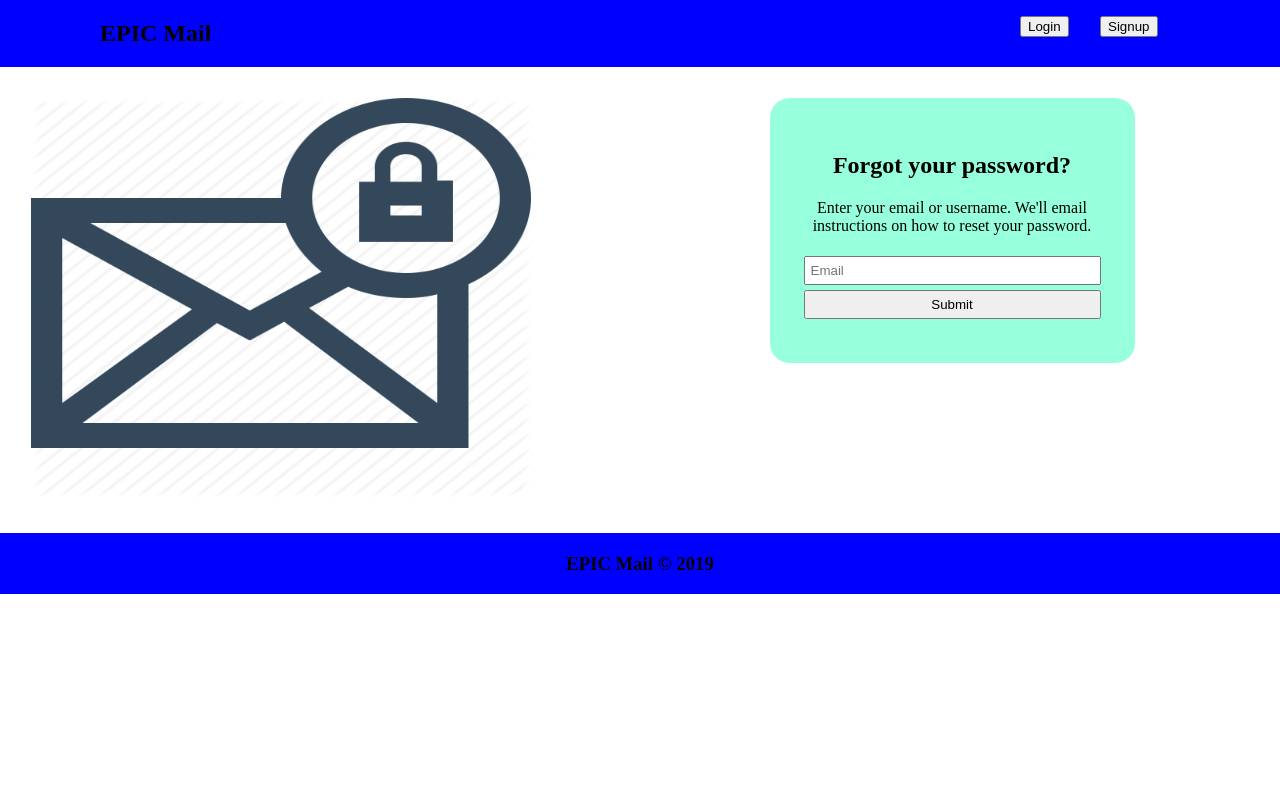
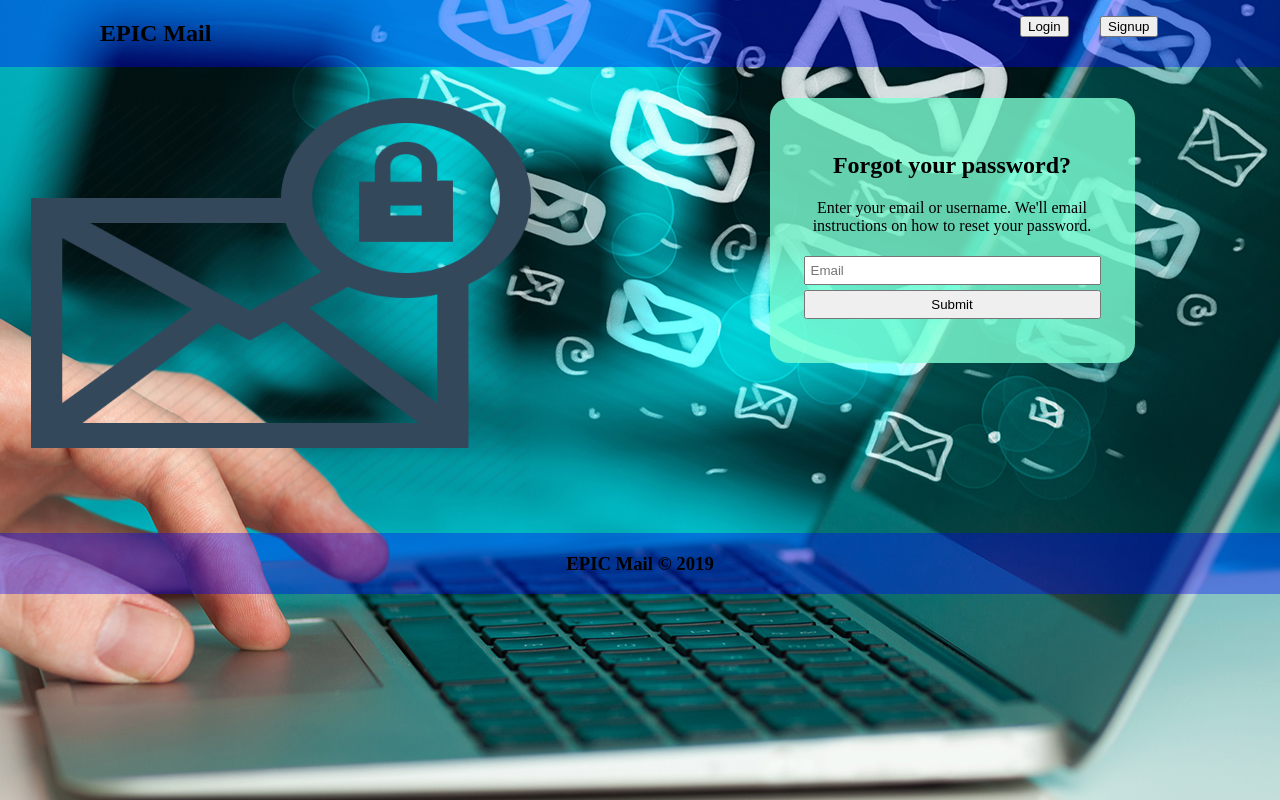
Before and after one commit to Ivankivu/EPIC-mail, a Python web app: template UI/Templates/reset.html in a window 1280 px wide. Run offline with Jinja, Linux system fonts and the light colour scheme; the template is opened without the code that fills it, so the values that code supplies are empty.

Commit message:
update  password reset page [#164595181]

```diff
--- a/UI/Static/css/main.css
+++ b/UI/Static/css/main.css
@@ -1,13 +1,13 @@
 body {
     overflow: hidden;
     margin: 0;
+    background-image: url(/UI/img/email-laptop-computer-marketing-ss-1920.jpg);
+    background-repeat: no-repeat;
+    background-position: center;
 }
 
 .container,.container2,.container3 {
     display: flex;
-    /*background-image: url(/UI/img/email-770x384.jpg);*/
-    background-repeat: no-repeat;
-    background-position: center;
     background-size: 100%;
     height: 100%;
     padding: 16px;
@@ -20,7 +20,7 @@
     display: flex;
     flex-direction: row;
     padding: 0 100px;
-    background-color: blue;
+    background-color: rgba(0, 0, 255, 0.363);
 }
 
 nav>h1 {
@@ -102,10 +102,6 @@
 
 
 /** sign in **/
-
-
-
-
 .container3 > .box2{
     margin:20px;
 }
@@ -180,6 +176,6 @@
     /**background-color: rgb(243, 222, 194);**/
     padding: 1px 20px;
     text-align: center;
-    background-color: blue;
+    background-color: rgba(0, 0, 255, 0.363);
     color:black;
 }
```
Also changed, not shown: UI/img/email-laptop-computer-marketing-ss-1920.jpg (added).
